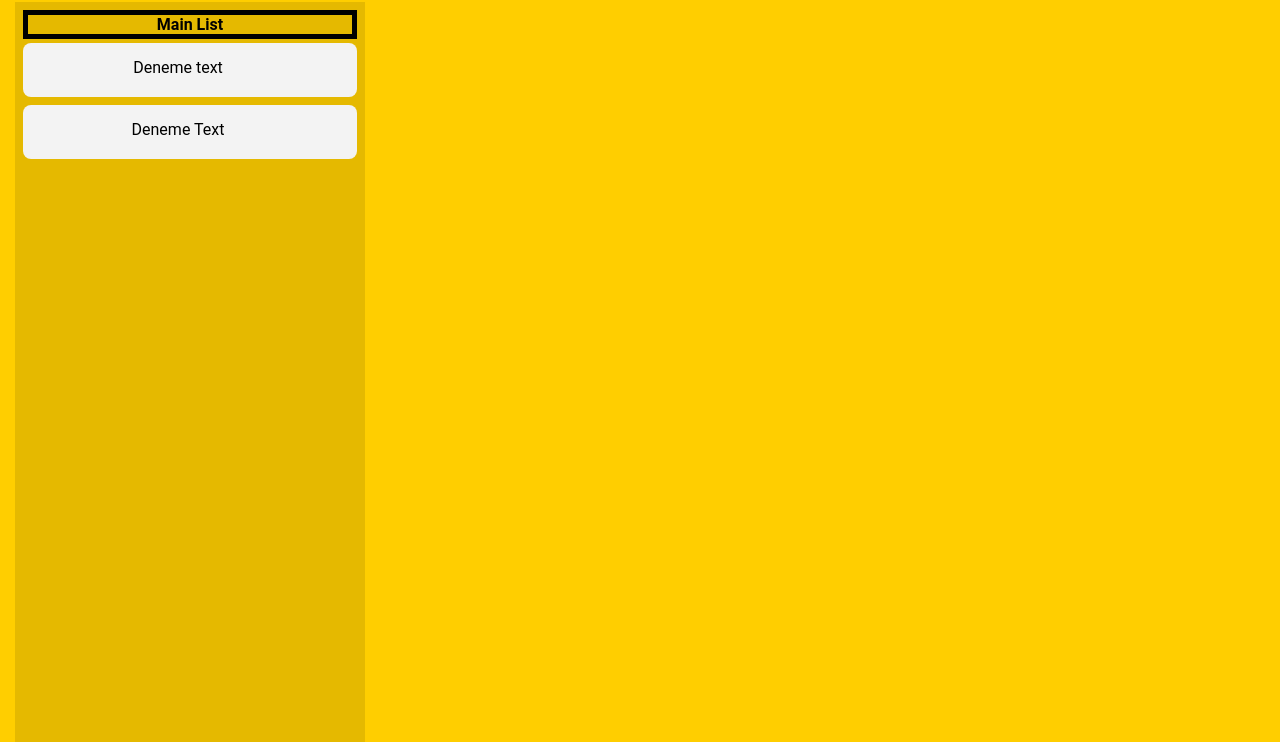
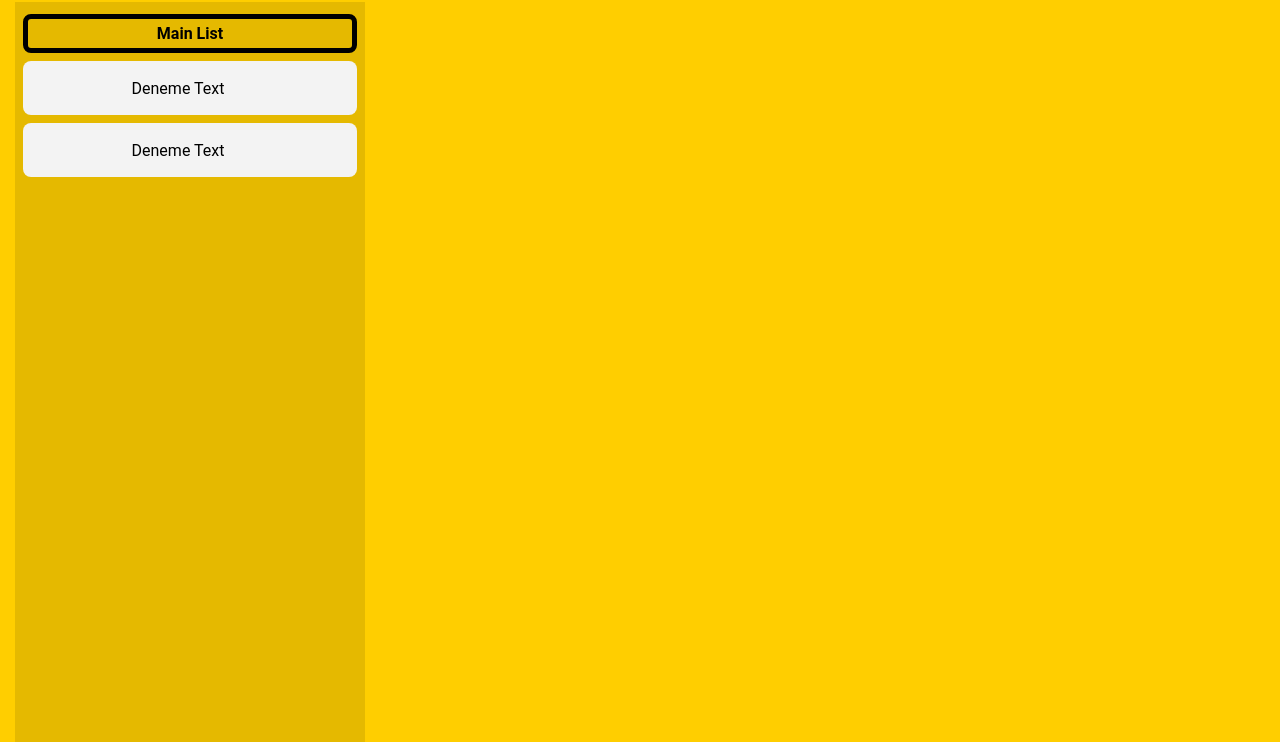
Before and after one commit to dgndds/TELLO, a plain HTML site: page index.html in a window 1280 px wide. Both pictures are taken after a click on the button "Add List Item". Shown: the part 58-800 px from the top of the page. Drawn offline with Linux system fonts and the light colour scheme.

Commit message:
Add files via upload

```diff
--- a/click.js
+++ b/click.js
@@ -3,7 +3,7 @@ document.addEventListener('click', function(e) {
     var target = e.target || e.srcElement,
         text = target.textContent || target.innerText;
 
-          if(target.className === "list-item" || target.className === "list-title"){
+          if(target.className === "list-item" || target.className === "list-item-text" || target.className === "list-title"){
 			let oldMsg = target.childNodes[0].textContent;
 
 			var newText = window.prompt("Enter your new text: ");
@@ -42,21 +42,23 @@ for (let i = 0; i < list_items.length; i++) {
 	function addNewList(){
 		let newDiv = document.createElement("div");
 		let newTitleDiv = document.createElement("div");
+		let newTitleText = document.createElement("div");
 		let newListDltBtn = document.createElement("button");
 
 		newListDltBtn.className = "list-delete-button";
 		newListDltBtn.onclick = function(){removeNewList(newListDltBtn)};
 
 
-
 		var title = window.prompt("Enter your Title: ");
 
 		if(title !== null && title.length !== 0)
-			newTitleDiv.textContent = title;
+			newTitleText.textContent = title;
 		else
-			newTitleDiv.textContent = "Title";
+			newTitleText.textContent = "Title";
 
+		newTitleText.className = "list-item-text";
 
+		newTitleDiv.appendChild(newTitleText);
 		newTitleDiv.appendChild(newListDltBtn);
 
 		newDiv.appendChild(newTitleDiv);
@@ -71,11 +73,16 @@ for (let i = 0; i < list_items.length; i++) {
 
 	function addNewListItem(){
 		let newLisItem = document.createElement("div");
+		let newListText = document.createElement("div");
 		let newLisItemDltBtn = document.createElement("button");
 
 		newLisItem.className = "list-item";
-		newLisItem.textContent = "Deneme Text";
 		newLisItem.draggable = "true";
+
+
+		newLisItem.appendChild(newListText);
+		newListText.className = "list-item-text";
+		newListText.textContent = "Deneme Text";
 
 		newLisItem.appendChild(newLisItemDltBtn);
 
@@ -134,7 +141,7 @@ for (let i = 0; i < list_items.length; i++) {
 
 		item.addEventListener('dragend', function () {
 			setTimeout(function () {
-				draggedItem.style.display = 'block';
+				draggedItem.style.display = 'flex';
 				draggedItem = null;
 			}, 0);
 		})
--- a/index.html
+++ b/index.html
@@ -19,7 +19,7 @@
       <div id="lists" class="lists">
         <div id="first-list" class="list">
           <div class="list-title" > Main List </div>
-            <div class="list-item" draggable="true">Deneme text <button class="list-item-delete-button" onclick="removeListItem(this)"></button></div>
+            <div class="list-item" draggable="true"> <div class="list-item-text"> Deneme Text </div> <button class="list-item-delete-button" onclick="removeListItem(this)"></button></div>
         </div>
       </div>
     </div>
--- a/style.css
+++ b/style.css
@@ -34,10 +34,15 @@ header {
 
 .list-title{
 	border: 5px solid black;
-	/*display: flex;*/
+	display: flex;
 	/*flex-flow: column;*/
+	align-items: center;
+	justify-content: center;
 	font-weight: bold;
+	border-radius: 8px;
+	padding: 5px 20px;
 	text-align: center;
+	margin: 4px 0px;
 	-webkit-touch-callout: none;
     -webkit-user-select: none;
     -khtml-user-select: none;
@@ -65,22 +70,27 @@ header {
 }
 
 .lists .list .list-item {
+	display: flex;
 	background-color: #F3F3F3;
+	align-items: center;
+	/*justify-content: center;*/
 	border-radius: 8px;
 	padding: 15px 20px;
 	text-align: center;
 	margin: 4px 0px;
 }
 
-.list-item-delete-button,.list-delete-button {
-	float: right;
+ .list-item-delete-button, .list-delete-button {
+	/*position: absolute;*/
+
+	order: 2;
 	background:url(icons/delete.png) no-repeat;
 	background-position: center;
     cursor:pointer;
     width: 24px;
     height: 24px;
 	border: none;
-	display: inline;
+	/*display: inline;*/
 }
 
 .ctrl-buttons{
@@ -98,3 +108,9 @@ header {
 	font-family: 'Anton', Helvetica, sans-serif;
 	margin-left: 15px;
 }
+
+.list-item-text{
+ order: 1;
+ margin-left: auto;
+ margin-right: auto;
+}
```
Also changed, not shown: 1 other file.
